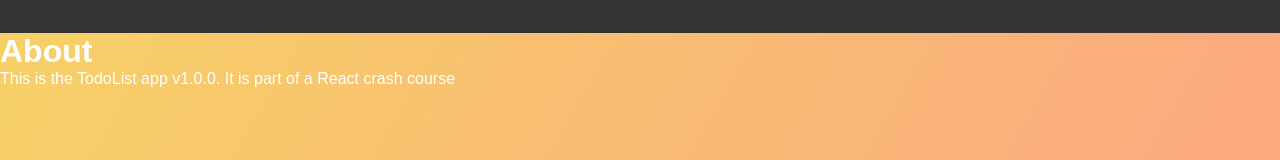
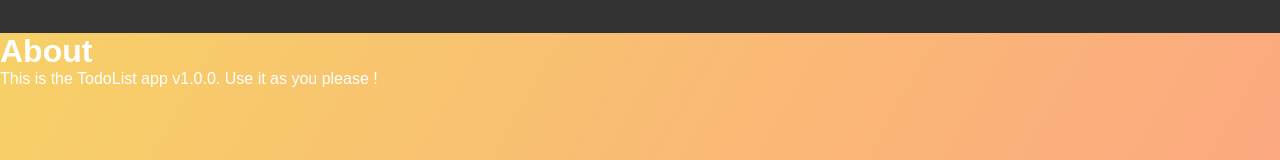
Before and after one commit to NeoHuncho/To-do-list-react, a React (Create React App) app: page /about in a window 1280 px wide. Shown: the part 127-287 px from the top of the page. Built offline with nearby package versions, Linux system fonts and the light colour scheme; no server answers.

Commit message:
added more comments

```diff
--- a/src/App.js
+++ b/src/App.js
@@ -63,10 +63,9 @@ class App extends Component {
         <div className="App">
           <div className="container">
             <Header />
-            <Route
-              exact
-              path="/"
-              render={props => (
+            <Route // this is saying when browser is on the https with nothing after it all this should render
+              exact path="/" render={props => (
+               //you use React.Fragment when you dont need something like a div
                 <React.Fragment>
                   <AddTodo addTodo={this.addTodo} />
                   <Todos
@@ -77,7 +76,7 @@ class App extends Component {
                 </React.Fragment>
               )}
             />
-            <Route path="/about" component={About} />
+            <Route /*when path is www.ex/about render component about*/path="/about" component={About} />
           </div>
         </div>
       </Router>
--- a/src/components/pages/About.js
+++ b/src/components/pages/About.js
@@ -1,10 +1,12 @@
+//also a functional component
 import React from 'react'
 
 function About() {
   return (
+    //you use React.Fragment when you dont need something like a div
     <React.Fragment>
       <h1>About</h1>
-      <p>This is the TodoList app v1.0.0. It is part of a React crash course</p>
+      <p>This is the TodoList app v1.0.0. Use it as you please !</p>
     </React.Fragment>
   )
 }
```
